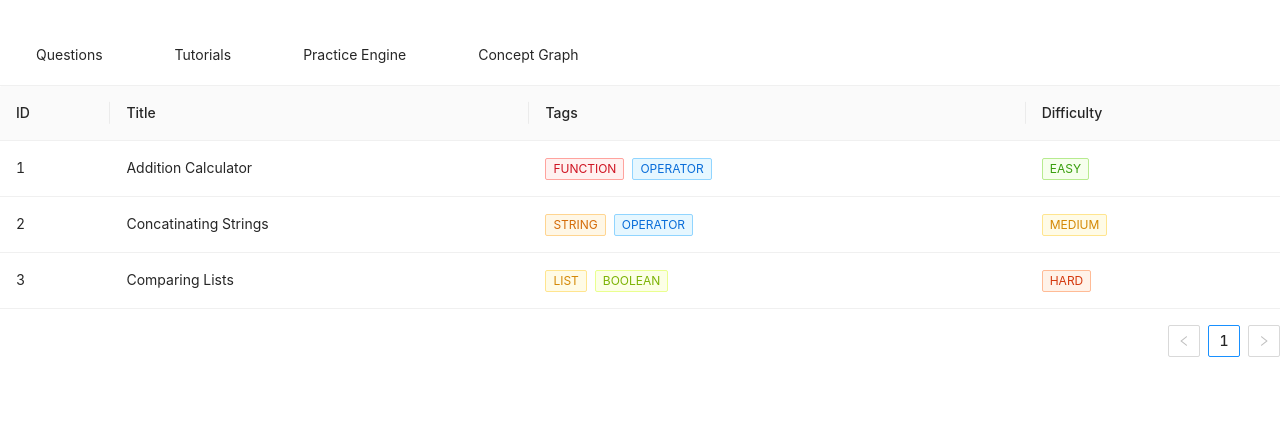
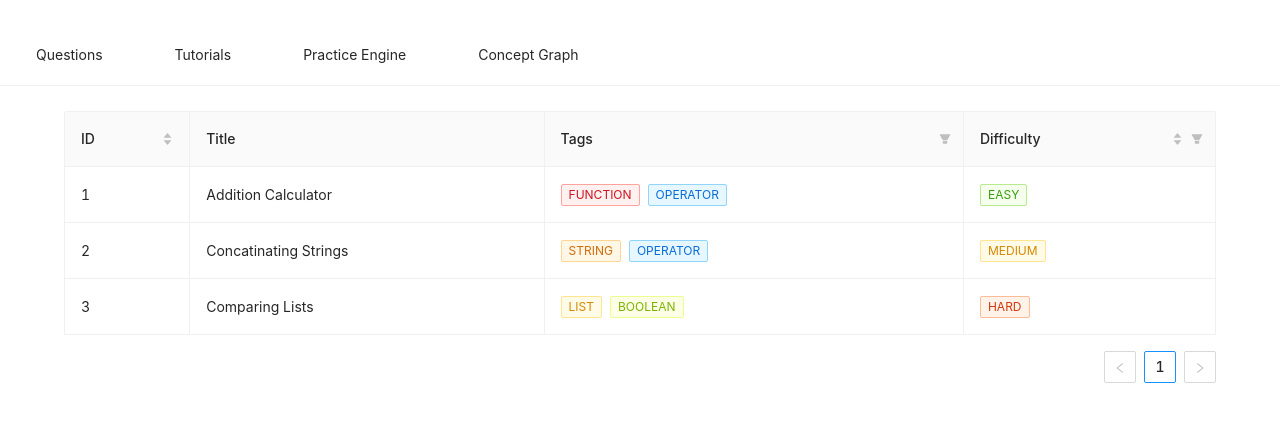
Before and after one commit to Python-Practice-Engine/src, a React app in the folder front-end/: page /#/Questions in a window 1280 px wide. Shown: the part 71-492 px from the top of the page. Built offline with nearby package versions, Linux system fonts and the light colour scheme.

Commit message:
added filtering and sorting to question table

```diff
--- a/front-end/src/components/Questions.jsx
+++ b/front-end/src/components/Questions.jsx
@@ -5,7 +5,9 @@ import QuestionsTable from './QuestionsTable';
 const Questions = () => {
     return (
         <div>
-            <QuestionsTable />
+            <div className="q-table">
+                <QuestionsTable />
+            </div>
         </div>
     );
 };
--- a/front-end/src/components/QuestionsTable.jsx
+++ b/front-end/src/components/QuestionsTable.jsx
@@ -37,7 +37,7 @@ function CreateCategoryTag(category) {
 
 function CreateDifficultyTag(difficulty) {
     let color;
-    switch(difficulty) {
+    switch(difficulty.level) {
         case 'easy':
             color = 'green';
             break;
@@ -50,7 +50,7 @@ function CreateDifficultyTag(difficulty) {
     }
     return (
       <Tag color={color}>
-        {difficulty.toUpperCase()}
+        {difficulty.level.toUpperCase()}
       </Tag>
     );
 }
@@ -60,6 +60,8 @@ const columns = [
         title: 'ID',
         dataIndex: 'id',
         key: 'id',
+        sorter: (a,b) => a.id - b.id,
+        sortDirections: ['descend', 'ascend']
     },
     {
         title: 'Title',
@@ -72,12 +74,52 @@ const columns = [
         key: 'tags',
         dataIndex: 'tags',
         render: tags => (tags.map(tag => (CreateCategoryTag(tag)))),
+        filters: [
+            {
+                text: 'Function',
+                value: 'function',
+            },
+            {
+                text: 'Operator',
+                value: 'operator',
+            },
+            {
+                text: 'String',
+                value: 'string',
+            },
+            {
+                text: 'List',
+                value: 'list',
+            },
+            {
+                text: 'Boolean',
+                value: 'boolean',
+            },
+        ],
+        onFilter: (value, record) => record.tags.includes(value),
     },
     {
         title: 'Difficulty',
         dataIndex: 'difficulty',
         key: 'difficulty',
         render: difficulty => (CreateDifficultyTag(difficulty)),
+        sorter: (a,b) => a.difficulty.value - b.difficulty.value,
+        sortDirections: ['descend', 'ascend'],
+        filters: [
+            {
+                text: 'Easy',
+                value: 'easy',
+            },
+            {
+                text: 'Medium',
+                value: 'medium',
+            },
+            {
+                text: 'Hard',
+                value: 'hard',
+            },
+        ],
+        onFilter: (value, record) => record.difficulty.level === value,
     },
   ];
 
@@ -87,27 +129,27 @@ const columns = [
         id: 1,
         title: 'Addition Calculator',
         tags: ['function', 'operator'],
-        difficulty: 'easy',
+        difficulty: {level: 'easy', value: 1},
     },
     {
         key: '2',
         id: 2,
         title: 'Concatinating Strings',
         tags: ['string', 'operator'],
-        difficulty: 'medium',
+        difficulty: {level: 'medium', value: 2}
     },
     {
         key: '3',
         id: 3,
         title: 'Comparing Lists',
         tags: ['list', 'boolean'],
-        difficulty: 'hard',
+        difficulty: {level: 'hard', value: 3}
     },
   ];
 
 function QuestionsTable() {
     return (
-        <Table columns={columns} dataSource={data} />
+        <Table columns={columns} dataSource={data} bordered/>
     );
 }
 
--- a/front-end/src/style/style.css
+++ b/front-end/src/style/style.css
@@ -47,3 +47,7 @@ textarea {
 .submit-btns {
     margin-top: 1%;
 }
+
+.q-table {
+    margin: 2% 5% 0 5%
+}
```
